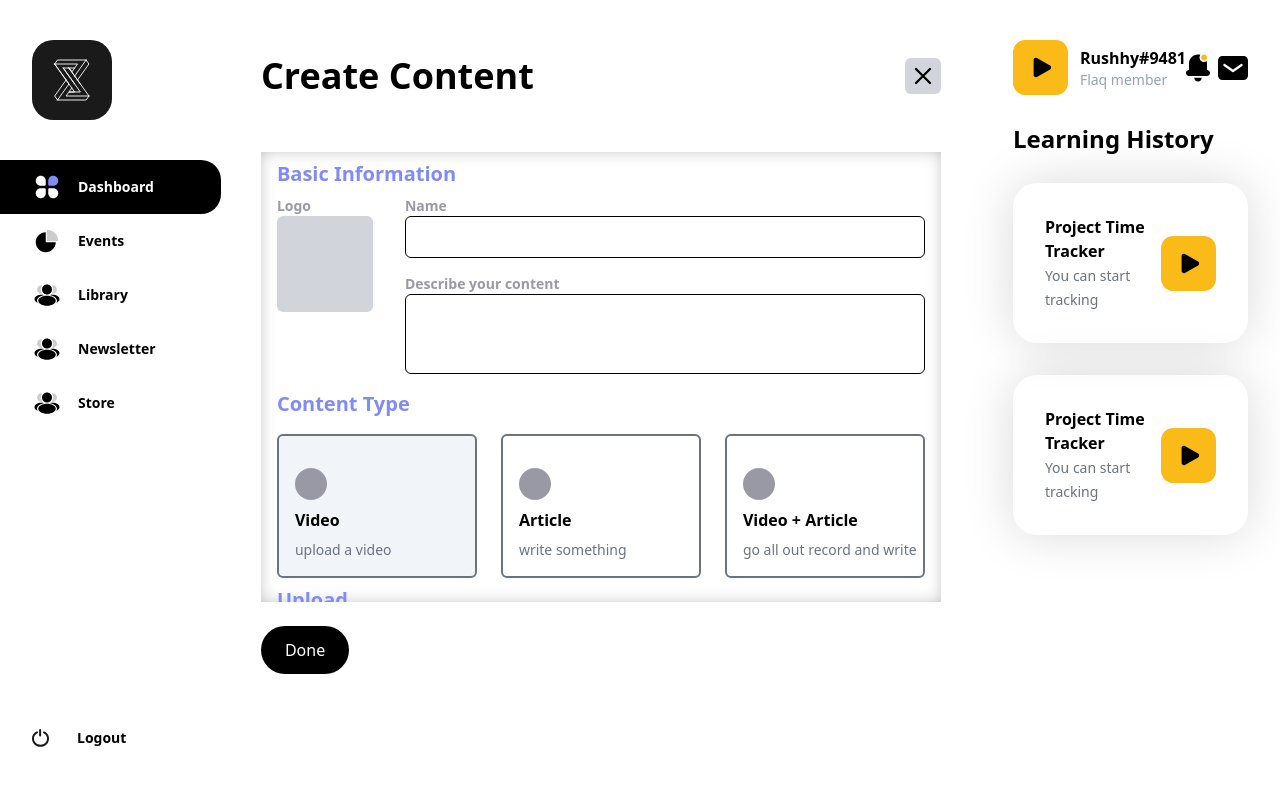
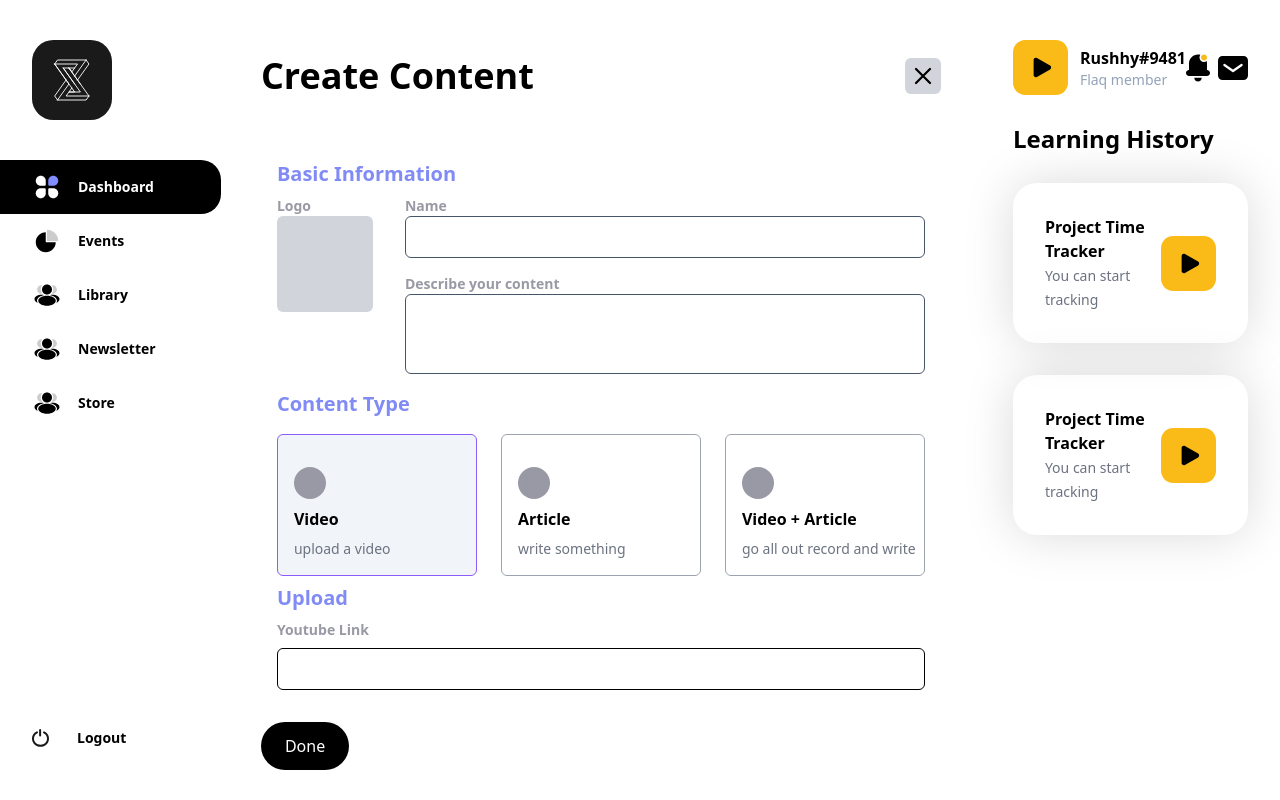
Before and after one commit to d3fkon/flaq-dashboard, a Next.js app: page / in a window 1280 px wide. Both pictures are taken after a click on the button "+ Create". Built offline with nearby package versions, Linux system fonts and the light colour scheme; a web font is replaced by a local one.

Commit message:
create form ui

```diff
--- a/components/content/ContentForm.tsx
+++ b/components/content/ContentForm.tsx
@@ -9,13 +9,13 @@ const ContentForm = () => {
 
   const videoType = (
     <>
-      <div >
+      <div>
         <div>
           <h1 className="text-[#818BF5] text-xl font-semibold pb-2">Upload</h1>
         </div>
-        <div className='flex justify-center flex-col gap-2'>
+        <div className="flex flex-col justify-center gap-2">
           <Label htmlFor="">Youtube Link</Label>
-          <input type="text" className="border border-black rounded-md p-2" />
+          <input type="text" className="p-2 border border-black rounded-md" />
         </div>
       </div>
     </>
@@ -55,8 +55,11 @@ const ContentForm = () => {
   }
   return (
     <React.Fragment>
-      <form action="" className="flex flex-col gap-6">
-        <div className="flex flex-col gap-4 max-h-[450px] overflow-y-auto shadow-ctm-inr px-4 py-2">
+      <form
+        action=""
+        className="flex flex-col gap-6 overflow-scroll max-h-[40rem]"
+      >
+        <div className="flex flex-col gap-4 px-4 py-2 overflow-y-auto">
           <div>
             <div>
               <h1 className="text-[#818BF5] text-xl font-semibold pb-2">
@@ -68,21 +71,21 @@ const ContentForm = () => {
               <div className="flex items-start gap-8">
                 <div className="flex flex-col">
                   <Label htmlFor="">Logo</Label>
-                  <span className="h-24 w-24 bg-gray-300 rounded-md"></span>
+                  <span className="w-24 h-24 bg-gray-300 rounded-md"></span>
                 </div>
-                <div className="grow flex flex-col gap-4">
+                <div className="flex flex-col gap-4 grow">
                   <div className="flex flex-col">
                     <Label htmlFor="">Name</Label>
                     <input
                       type="text"
-                      className="border border-black rounded-md p-2"
+                      className="p-2 border rounded-md border-slate-600"
                     />
                   </div>
                   <div className="flex flex-col">
                     <Label htmlFor="">Describe your content</Label>
                     <input
                       type="text"
-                      className="border border-black rounded-md p-2 h-20"
+                      className="h-20 p-2 border rounded-md border-slate-600"
                     />
                   </div>
                 </div>
@@ -96,14 +99,14 @@ const ContentForm = () => {
                 Content Type
               </h1>
             </div>
-            <div className="flex items-center flex-col md:flex-row gap-6 ">
+            <div className="flex flex-col items-center gap-6 md:flex-row ">
               {contentOptions?.map((content) => {
                 return (
                   <div
                     key={content.id.toString()}
-                    className={`flex flex-col gap-2 min-w-[200px] pl-4 pt-8 pb-4 cursor-pointer rounded-md border-2 border-gray-500 ${
+                    className={`flex flex-col gap-2 min-w-[200px] pl-4 pt-8 pb-4 cursor-pointer rounded-md border border-gray-400 ${
                       activeContentType.id === content.id &&
-                      'border-2 border-[#818BF5] bg-slate-100'
+                      'border-violet-500 bg-slate-100'
                     }`}
                     onClick={() => setActiveContentType(content)}
                   >
```
